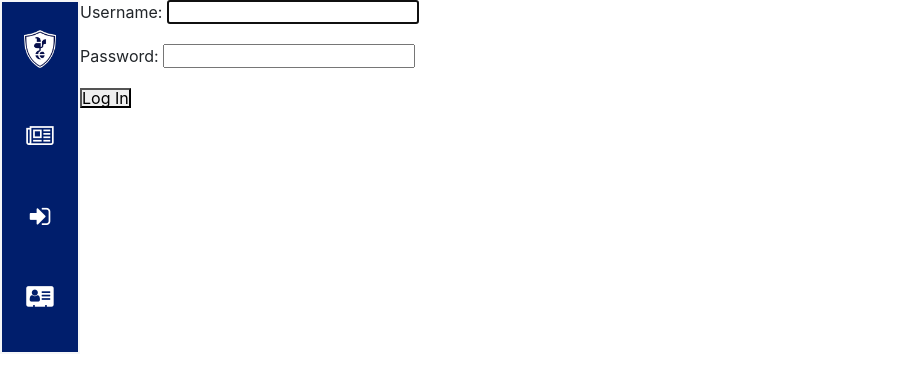
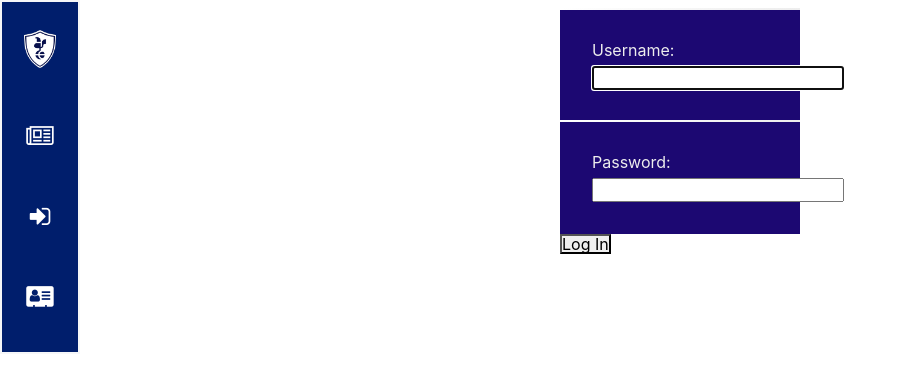
Before and after one commit to RaulMaya/Spurs-Blog, a Django app: page /users/login/ in a window 1280 px wide. Shown: the top 391 px of the page, without its empty margins (0-905 px from the left). Run offline with Django 4.2, Linux system fonts and the light colour scheme; some libraries are stand-ins or nearby versions.

Commit message:
Register and login sites

```diff
--- /dev/null
+++ b/my_blog/users/static/registration/login.css
@@ -0,0 +1,33 @@
+
+
+.container {
+  height: fit-content;
+  width: fit-content;
+  display: grid;
+  justify-content: space-evenly;
+  grid-template-columns: auto auto auto;
+  padding: 10px;
+  background-color: #ffffff;
+}
+.login-form {
+    width: 100%;
+    padding: 2em;
+    position: relative;
+    background: #1c0872;
+    color: #ededed;
+  }
+  .login-form:before {
+    content: "";
+    position: absolute;
+    top: -2px;
+    left: 0;
+    height: 2px;
+    width: 100%;
+    background: linear-gradient(to right, #ffffff, #ededed);
+  }
+  @media screen and (min-width: 600px) {
+    .login-form {
+      width: 50vw;
+      max-width: 15em;
+    }
+  }
--- a/my_blog/users/templates/registration/login.html
+++ b/my_blog/users/templates/registration/login.html
@@ -7,19 +7,29 @@
 
 
 {% block css_files %}
-
+<link rel="stylesheet" href="{% static "registration/login.css" %}">
 {% endblock %}
 
 
 {% block content %}
+
+<div class="container">
+
 {% if form.errors %}
     <p>Error</p>
 {% endif %}
 
 <form method='POST' action="{% url 'users:login' %}">
     {% csrf_token %}
-    {{ form.as_p }}
+    {% for field in form %}
+    <div class = "login-form {% if field.errors %}invalid{% endif %}">
+        {{ field.label_tag }}
+        {{ field }}
+        {{ field.errors }}
+    </div>
+    {% endfor %}
     <button name="submit">Log In</button>
     <input type="hidden" name="next" value="{% url 'blog:starting_page' %}"/>
 </form>
+</div>
 {% endblock %}"
```
Also changed, not shown: my_blog/blog/static/blog/index_posts.css (+12 -1 lines), my_blog/users/static/registration/register.css (added, +32 -0 lines), my_blog/users/templates/registration/register.html (+11 -2 lines).
